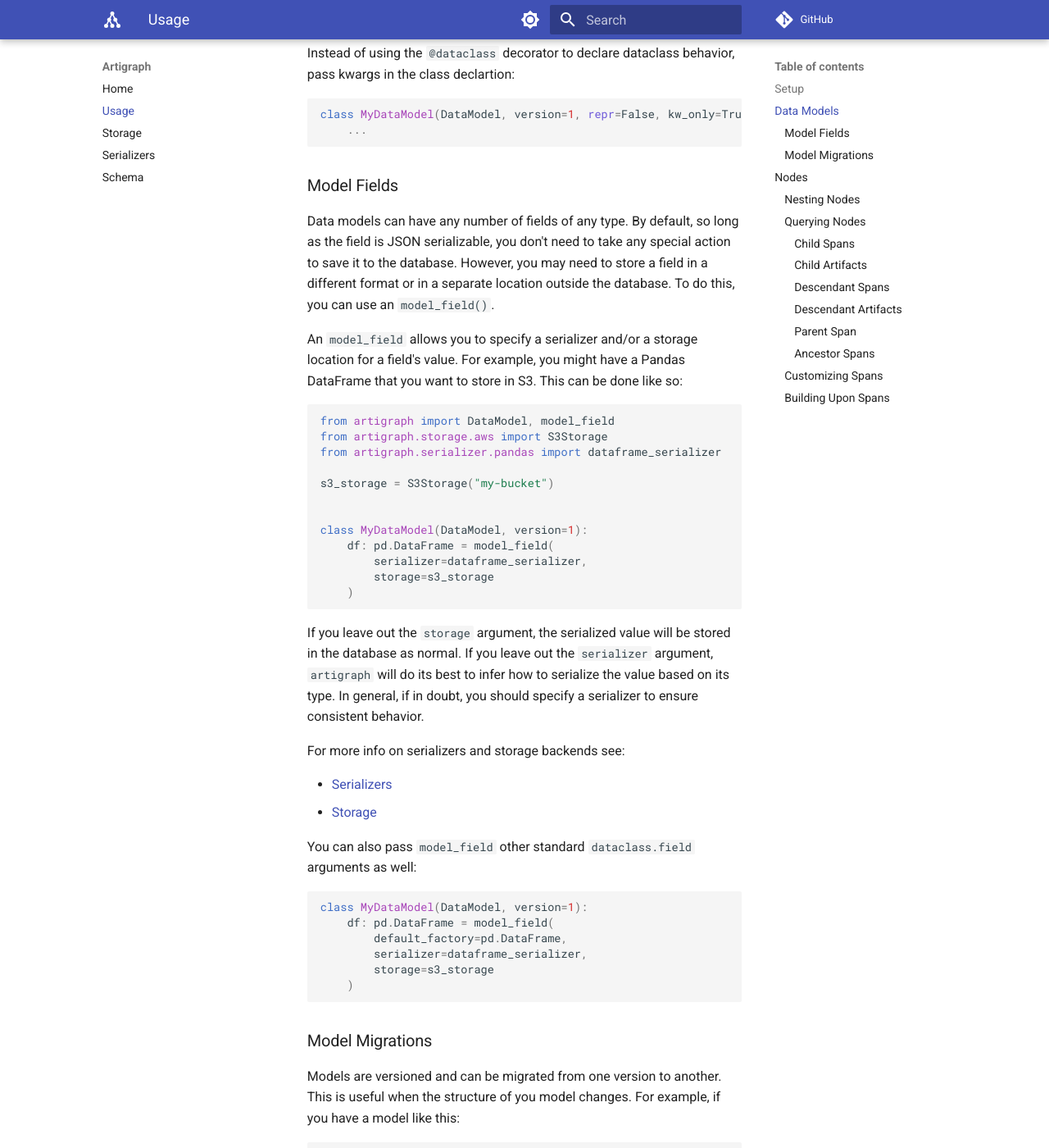
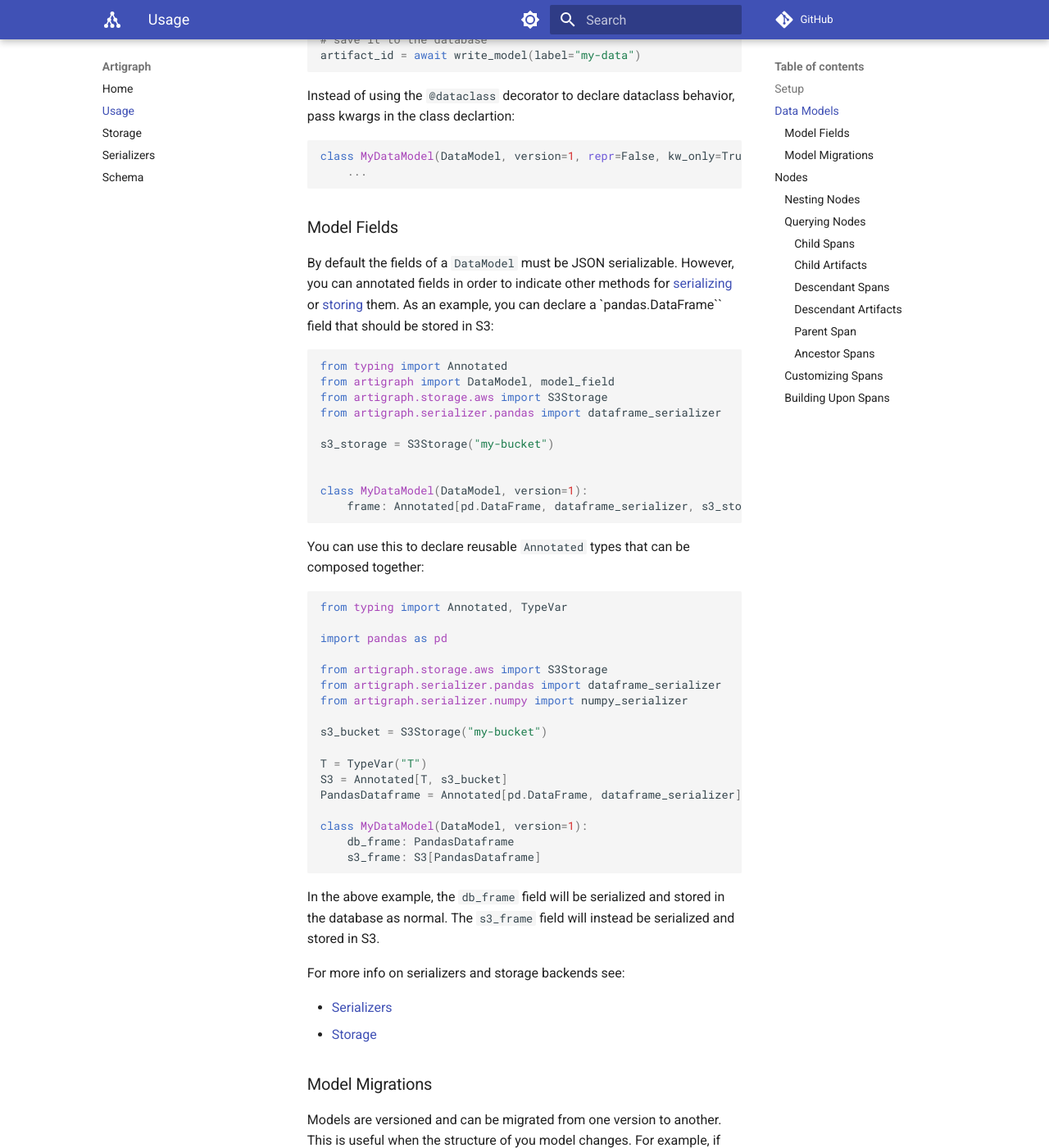
Before and after one commit to rmorshea/artigraph, an MkDocs documentation site: the page built from docs/usage.md, in a window 1280 px wide and 1400 px high, scrolled down 1468 px. Shown: the whole window at 82% size. Built offline with MkDocs 1.6.1 and Material for MkDocs 9.7.7, drawn with Linux system fonts in a browser that asks for light colours; comment, search, counter and statistics services are not loaded; some of the changed text lies outside the part shown.

Commit message:
more changes

````diff
--- a/docs/usage.md
+++ b/docs/usage.md
@@ -7,9 +7,10 @@ There are two main concepts in Artigraph:
 
 ## Setup
 
-First, you need to set up an SQLAlchemy engine and create the Artigraph tables. The
+First, you need to set up a SQLAlchemy engine and create the Artigraph tables. The
 quickest way to do this is to use the `set_engine` function, pass it a conntection
-string a set `create_tables=True`.
+string, and set `create_tables=True`. You won't need `create_tables=True` if you're
+using a database that already has the tables created.
 
 ```python
 from artigraph import set_engine
@@ -74,16 +75,13 @@ class MyDataModel(DataModel, version=1, repr=False, kw_only=True):
 
 ### Model Fields
 
-Data models can have any number of fields of any type. By default, so long as the field
-is JSON serializable, you don't need to take any special action to save it to the
-database. However, you may need to store a field in a different format or in a separate
-location outside the database. To do this, you can use an `model_field()`.
-
-An `model_field` allows you to specify a serializer and/or a storage location for a
-field's value. For example, you might have a Pandas DataFrame that you want to store in
-S3. This can be done like so:
+By default the fields of a `DataModel` must be JSON serializable. However, you can
+annotated fields in order to indicate other methods for [serializing](serilizers.md) or
+[storing](storage.md) them. As an example, you can declare a `pandas.DataFrame`` field
+that should be stored in S3:
 
 ```python
+from typing import Annotated
 from artigraph import DataModel, model_field
 from artigraph.storage.aws import S3Storage
 from artigraph.serializer.pandas import dataframe_serializer
@@ -92,32 +90,38 @@ s3_storage = S3Storage("my-bucket")
 
 
 class MyDataModel(DataModel, version=1):
-    df: pd.DataFrame = model_field(
-        serializer=dataframe_serializer,
-        storage=s3_storage
-    )
+    frame: Annotated[pd.DataFrame, dataframe_serializer, s3_storage]
 ```
 
-If you leave out the `storage` argument, the serialized value will be stored in the
-database as normal. If you leave out the `serializer` argument, `artigraph` will do its
-best to infer how to serialize the value based on its type. In general, if in doubt, you
-should specify a serializer to ensure consistent behavior.
+You can use this to declare reusable `Annotated` types that can be composed together:
+
+```python
+from typing import Annotated, TypeVar
+
+import pandas as pd
+
+from artigraph.storage.aws import S3Storage
+from artigraph.serializer.pandas import dataframe_serializer
+from artigraph.serializer.numpy import numpy_serializer
+
+s3_bucket = S3Storage("my-bucket")
+
+T = TypeVar("T")
+S3 = Annotated[T, s3_bucket]
+PandasDataframe = Annotated[pd.DataFrame, dataframe_serializer]
+
+class MyDataModel(DataModel, version=1):
+    db_frame: PandasDataframe
+    s3_frame: S3[PandasDataframe]
+```
+
+In the above example, the `db_frame` field will be serialized and stored in the database
+as normal. The `s3_frame` field will instead be serialized and stored in S3.
 
 For more info on serializers and storage backends see:
 
 -   [Serializers](serializers.md)
 -   [Storage](storage.md)
-
-You can also pass `model_field` other standard `dataclass.field` arguments as well:
-
-```python
-class MyDataModel(DataModel, version=1):
-    df: pd.DataFrame = model_field(
-        default_factory=pd.DataFrame,
-        serializer=dataframe_serializer,
-        storage=s3_storage
-    )
-```
 
 ### Model Migrations
 
@@ -165,14 +169,14 @@ deleting the old data.
 
 Nodes provide a way to group models together. For example, if you have a model that was
 trained on a dataset, you might want to group the model and the dataset together under a
-common node. To do so just declare the `current_node()` and add models to it with
-`write_node_models`
+common node. To do so just establish the node you want to group them under using
+`create_current()`:
 
 ```python
-from artigraph import current_node, write_node_models
+from artigraph import Node, create_current, write_node_models
 
 
-async with current_node(node_label="training") as node:
+async with create_current(Node):
     await write_node_models(
         "current",
         {
````
Also changed, not shown: other parts of docs/usage.md (+6 -6 lines), 7 other files.
